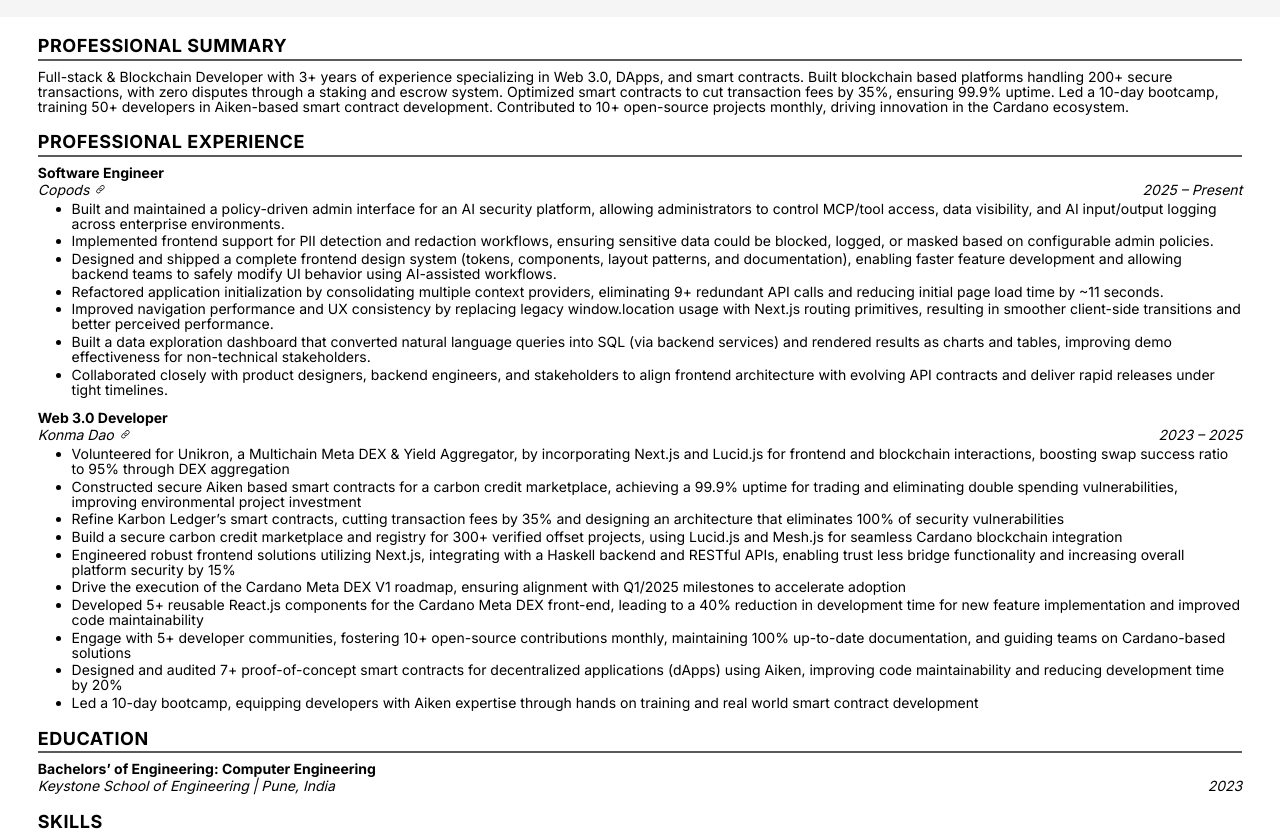
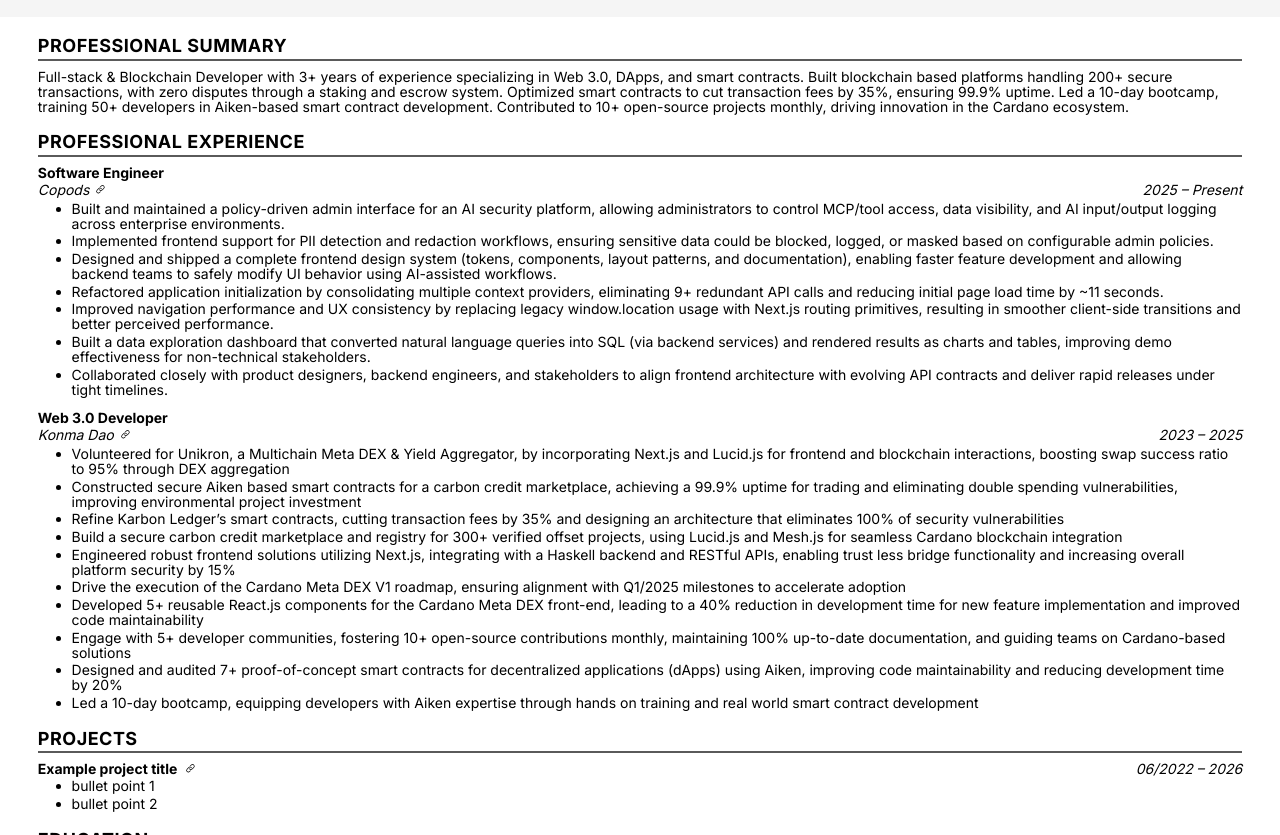
Before and after one commit to rahatsayyed/resume-html-pdf, a website: page resume.html in a window 1280 px wide. Shown: the part 117-952 px from the top of the page. Drawn offline with nearby package versions, Linux system fonts and the light colour scheme.

Commit message:
feat: update project section styling

```diff
--- a/package.json
+++ b/package.json
@@ -4,7 +4,7 @@
   "main": "index.js",
   "scripts": {
     "test": "echo \"Error: no test specified\" && exit 1",
-    "start": "node html.js",
+    "start": "node index.js",
     "transform": "node flowcv/transform.js"
   },
   "keywords": [],
--- a/resume.html
+++ b/resume.html
@@ -5,17 +5,19 @@
     <title></title>
     <link rel="preconnect" href="https://fonts.googleapis.com" />
     <link rel="preconnect" href="https://fonts.gstatic.com" crossorigin />
-    <link href="https://fonts.googleapis.com/css2?family=Inter:wght@400;600;700&family=Roboto:wght@400;600;700&display=swap" rel="stylesheet" />
+    <link
+      href="https://fonts.googleapis.com/css2?family=Inter:wght@400;600;700&family=Roboto:wght@400;600;700&display=swap"
+      rel="stylesheet"
+    />
 
     <style>
-
       /* Page margins: left/right 0; first page top 0, rest 10mm; bottom 10mm. */
       @page {
         size: A4;
-        margin: 10mm 0 5mm 0;  /* top right bottom left */
+        margin: 10mm 0 5mm 0; /* top right bottom left */
       }
       @page :first {
-        margin-top: 0mm;  /* first page: no top margin */
+        margin-top: 0mm; /* first page: no top margin */
       }
 
       /* ==========================================================================
@@ -23,20 +25,20 @@
          ========================================================================== */
       :root {
         /* Line height */
-        --line-height: 15px;              /* body, bullets, job/edu/project text */
-        --line-height-heading: 20px;       /* section headings */
-        --line-height-name: 35px;         /* name in header */
+        --line-height: 15px; /* body, bullets, job/edu/project text */
+        --line-height-heading: 20px; /* section headings */
+        --line-height-name: 35px; /* name in header */
 
         /* Spacing (small → large) */
-        --space-tight: 2pt;                /* paragraphs, below section heading */
-        --space-bullet: 2pt;             /* between bullet points */
-        --space-role: 1.5pt;               /* below role/title line (job, edu, project) */
-        --space-company: 3pt;              /* below company + dates line */
-        --space-row: 4pt;                  /* contact rows, cert list items */
-        --space-name: 5pt;                /* below name in header */
-        --space-md: 6pt;                  /* header blocks, job title, section divider */
-        --space-block: 10pt;               /* after job, education, project blocks */
-        --space-section-before: 14pt;     /* above section heading */
+        --space-tight: 2pt; /* paragraphs, below section heading */
+        --space-bullet: 2pt; /* between bullet points */
+        --space-role: 1.5pt; /* below role/title line (job, edu, project) */
+        --space-company: 3pt; /* below company + dates line */
+        --space-row: 4pt; /* contact rows, cert list items */
+        --space-name: 5pt; /* below name in header */
+        --space-md: 6pt; /* header blocks, job title, section divider */
+        --space-block: 10pt; /* after job, education, project blocks */
+        --space-section-before: 14pt; /* above section heading */
         --space-contact-gap: 0.6em 1.2em; /* between contact items */
 
         /* Bullet list indent */
@@ -204,8 +206,12 @@
         margin: 0 0 var(--space-company);
       }
 
-      .job-company-dates .company { flex-shrink: 0; }
-      .job-company-dates .dates { flex-shrink: 0; }
+      .job-company-dates .company {
+        flex-shrink: 0;
+      }
+      .job-company-dates .dates {
+        flex-shrink: 0;
+      }
 
       .company-with-link {
         display: inline-flex;
@@ -297,7 +303,9 @@
         font-weight: 400;
       }
 
-      .skills-section[data-separator="comma"] .skills-list li:not(:last-child)::after {
+      .skills-section[data-separator="comma"]
+        .skills-list
+        li:not(:last-child)::after {
         content: ", ";
       }
 
@@ -343,23 +351,44 @@
         break-inside: avoid;
       }
 
+      .project-row {
+        display: flex;
+        justify-content: space-between;
+        align-items: baseline;
+        margin-bottom: var(--space-role);
+      }
+
       .project-title {
         font-size: var(--font-size);
         font-weight: 700;
         line-height: var(--line-height);
         color: var(--color-text);
-        margin: 0 0 var(--space-role);
       }
 
-      .project-meta {
-        display: flex;
-        justify-content: space-between;
+      .project-title a {
+        color: var(--color-text);
+        text-decoration: none;
+      }
+
+      .project-link-icon {
+        display: inline-flex;
+        margin-left: 0.25em;
+        font-weight: 400; /* Ensure icon isn't bold */
+      }
+
+      .project-link-icon svg {
+        width: 0.9em;
+        height: 0.9em;
+        fill: currentColor;
+      }
+
+      .project-dates {
         font-size: var(--font-size);
         font-weight: 400;
         font-style: italic;
         line-height: var(--line-height);
         color: var(--color-text);
-        margin: 0 0 var(--space-company);
+        flex-shrink: 0;
       }
 
       /* ===== PAGE CONTROL (orphans/widows) ===== */
@@ -556,6 +585,39 @@
 
 
   <!-- ===== PROJECTS ===== -->
+  <h2>Projects</h2>
+  <hr class="section-divider" />
+
+  <div class="project-block">
+    <div class="project-row">
+      <span class="project-title">
+        <a href="https://link if any"
+          >Example project title
+          <span class="project-link-icon">
+            <svg
+              xmlns="http://www.w3.org/2000/svg"
+              viewBox="0 0 36 36"
+              fill="currentColor"
+            >
+              <path
+                d="M17.6 24.32l-2.46 2.44a4 4 0 01-5.62 0 3.92 3.92 0 010-5.55l4.69-4.65a4 4 0 015.62 0 3.86 3.86 0 011 1.71 2 2 0 00.27-.27l1.29-1.28a5.89 5.89 0 00-1.15-1.62 6 6 0 00-8.44 0l-4.7 4.69a5.91 5.91 0 000 8.39 6 6 0 008.44 0l3.65-3.62h-.5a8 8 0 01-2.09-.24z"
+              />
+              <path
+                d="M28.61 7.82a6 6 0 00-8.44 0l-3.65 3.62h.49a8 8 0 012.1.28l2.46-2.44a4 4 0 015.62 0 3.92 3.92 0 010 5.55l-4.69 4.65a4 4 0 01-5.62 0 3.86 3.86 0 01-1-1.71 2 2 0 00-.28.23l-1.29 1.28a5.89 5.89 0 001.15 1.62 6 6 0 008.44 0l4.69-4.65a5.92 5.92 0 000-8.39z"
+              />
+            </svg>
+          </span>
+        </a>
+
+      </span>
+      <span class="project-dates">06/2022 – 2026</span>
+    </div>
+
+    <ul>
+      <li>bullet point 1</li>
+      <li>bullet point 2</li>
+    </ul>
+  </div>
 
 
   <!-- ===== EDUCATION ===== -->
@@ -571,6 +633,7 @@
       <span class="year">2023</span>
     </div>
   </div>
+
 
   <!-- ===== SKILLS ===== -->
   <h2>Skills</h2>
@@ -610,5 +673,6 @@
     </ul>
   </div>
 </div>
+
   </body>
 </html>
```
Also changed, not shown: components/content.html (+24 -7 lines), index.js (added, +41 -0 lines), resume.json (+12 -1 lines), resume.template.html (+54 -26 lines), 1 other file. Lines whose indentation alone changed are shown as unchanged.
